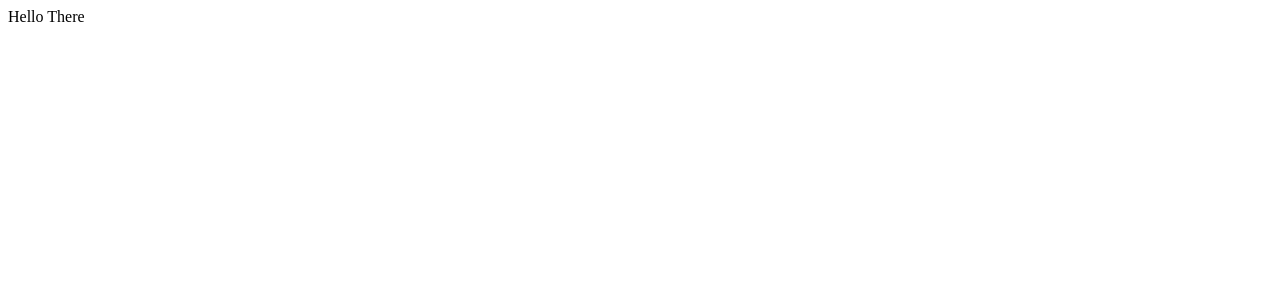
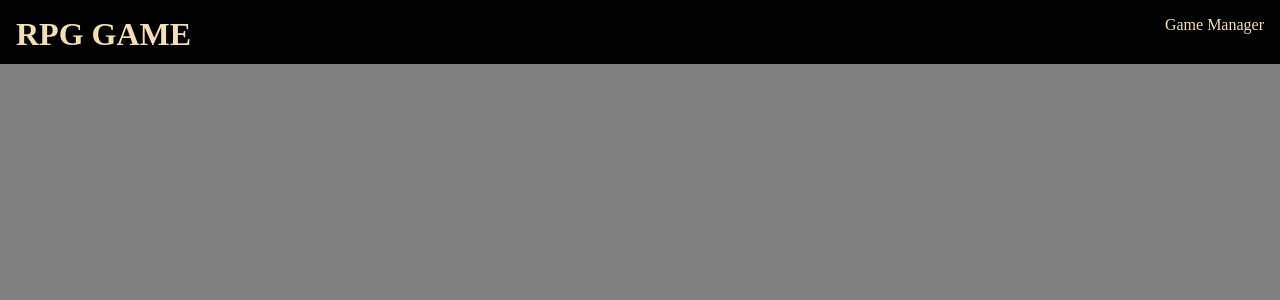
Before and after one commit to fourglobe302500/rpg, a Next.js app: page / in a window 1280 px wide. Shown: the top 300 px of the page. Built offline with nearby package versions, Linux system fonts and the light colour scheme.

Commit message:
Mainking main Header

```diff
--- /dev/null
+++ b/components/Header.tsx
@@ -0,0 +1,34 @@
+import Link from "next/link";
+import React, { useState } from "react";
+import styles from "../styles/styles.module.css";
+
+interface HeaderProps {}
+
+export const Header: React.FC<HeaderProps> = ({}) => {
+  const [hover, setHover] = useState(false);
+  return (
+    <header
+      className={`${styles.flex}  ${styles.fixed} ${styles.maxWidth} ${styles.bg_black} ${styles.fg_wheat}`}
+      style={{ height: "4rem" }}
+    >
+      <h1 className={styles.absolute} style={{ left: "1rem", top: "1rem" }}>
+        RPG GAME
+      </h1>
+      <Link href="\game-manager">
+        <a
+          className={`${styles.absolute} ${styles.fg_wheat}`}
+          style={{
+            right: "1rem",
+            top: "1rem",
+            textDecoration: hover ? "underline" : "none",
+            cursor: "pointer",
+          }}
+          onMouseEnter={() => setHover(true)}
+          onMouseLeave={() => setHover(false)}
+        >
+          Game Manager
+        </a>
+      </Link>
+    </header>
+  );
+};
--- a/pages/_app.tsx
+++ b/pages/_app.tsx
@@ -1,6 +1,7 @@
 import type { AppProps } from "next/app";
 import { Provider } from "react-redux";
 import { useStore } from "../store";
+import "../styles/main.css";
 
 export default function App({ Component, pageProps }: AppProps) {
   return (
--- a/pages/index.tsx
+++ b/pages/index.tsx
@@ -1,5 +1,11 @@
+import { Header } from "../components/Header";
+
 const IndexPage = () => {
-  return <div>Hello There</div>;
+  return (
+    <div>
+      <Header></Header>
+    </div>
+  );
 };
 
 export default IndexPage;
--- /dev/null
+++ b/styles/main.css
@@ -0,0 +1,13 @@
+html,
+body,
+#__next {
+  width: 100%;
+  height: 100%;
+  background-color: gray;
+}
+*,
+*::before,
+*::after {
+  margin: 0;
+  padding: 0;
+}
--- /dev/null
+++ b/styles/styles.module.css
@@ -0,0 +1,25 @@
+.center {
+  display: flex;
+  justify-content: center;
+}
+.flex {
+  display: flex;
+}
+.relative {
+  position: relative;
+}
+.fixed {
+  position: fixed;
+}
+.absolute {
+  position: absolute;
+}
+.maxWidth {
+  width: 100%;
+}
+.bg_black {
+  background-color: black;
+}
+.fg_wheat {
+  color: wheat;
+}
```
